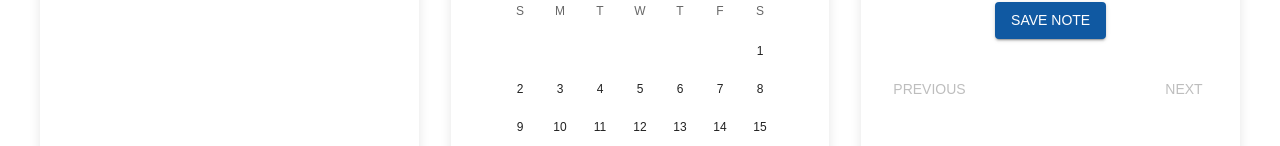
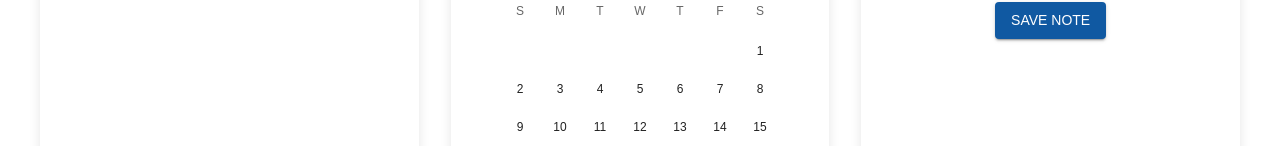
Before and after one commit to priscaolose/Group7_Capstone, a React (Create React App) app in the folder focus-app/: page /dashboard in a window 1280 px wide. Shown: the part 460-606 px from the top of the page. Built offline with nearby package versions, Linux system fonts and the light colour scheme; the HTML template or start-up script is replaced by a standard one.

Commit message:
testing notes section

```diff
--- a/focus-app/src/Components/NoteSection.js
+++ b/focus-app/src/Components/NoteSection.js
@@ -25,7 +25,7 @@ function NoteSection() {
   const [firstVisible, setFirstVisible] = useState(null);
   const [prevPages, setPrevPages] = useState([]);
 
-  //const NOTES_PER_PAGE = 5; // ✅ Set max notes per page
+  const NOTES_PER_PAGE = 5; // ✅ Set max notes per page
 
   // ✅ Fetch notes with pagination
   const fetchNotes = async (next = false) => {
@@ -42,18 +42,18 @@ function NoteSection() {
       q = query(q, startAfter(lastVisible));
     }
 
-    // const unsubscribe = onSnapshot(q, (querySnapshot) => {
-    //   if (!querySnapshot.empty) {
-    //     setFirstVisible(querySnapshot.docs[0]); // ✅ Save first note (for back navigation)
-    //     setLastVisible(querySnapshot.docs[querySnapshot.docs.length - 1]); // ✅ Save last note (for next page)
-    //   }
+    const unsubscribe = onSnapshot(q, (querySnapshot) => {
+      if (!querySnapshot.empty) {
+        setFirstVisible(querySnapshot.docs[0]); // ✅ Save first note (for back navigation)
+        setLastVisible(querySnapshot.docs[querySnapshot.docs.length - 1]); // ✅ Save last note (for next page)
+      }
 
-    //   setNotesList(querySnapshot.docs.map((doc) => ({ id: doc.id, ...doc.data() })));
+      setNotesList(querySnapshot.docs.map((doc) => ({ id: doc.id, ...doc.data() })));
 
-    //   if (next) {
-    //     setPrevPages([...prevPages, lastVisible]); // ✅ Track pages for "Previous" button
-    //   }
-    // });
+      if (next) {
+        setPrevPages([...prevPages, lastVisible]); // ✅ Track pages for "Previous" button
+      }
+    });
 
     return () => unsubscribe();
   };
@@ -223,15 +223,6 @@ function NoteSection() {
         ))}
       </Box>
 
-      {/* Pagination Buttons */}
-      <Box sx={{ display: "flex", justifyContent: "space-between", mt: 2 }}>
-        <Button onClick={handlePrevPage} disabled={prevPages.length === 0}>
-          Previous
-        </Button>
-        <Button onClick={handleNextPage} disabled={!lastVisible}>
-          Next
-        </Button>
-      </Box>
 
       {message && <Typography sx={{ color: "green", mt: 2 }}>{message}</Typography>}
     </Paper>
```
